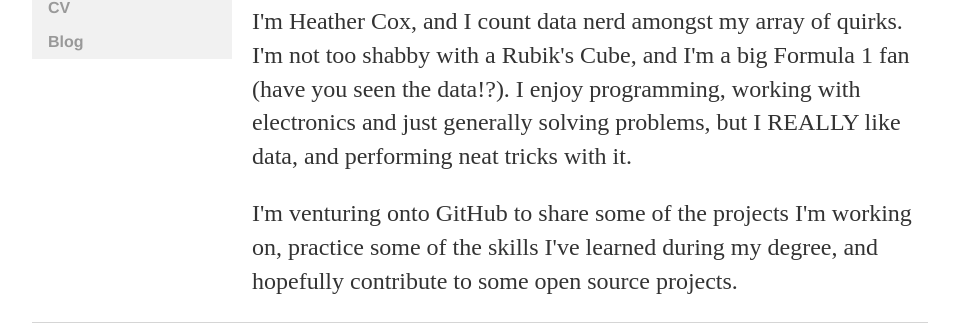
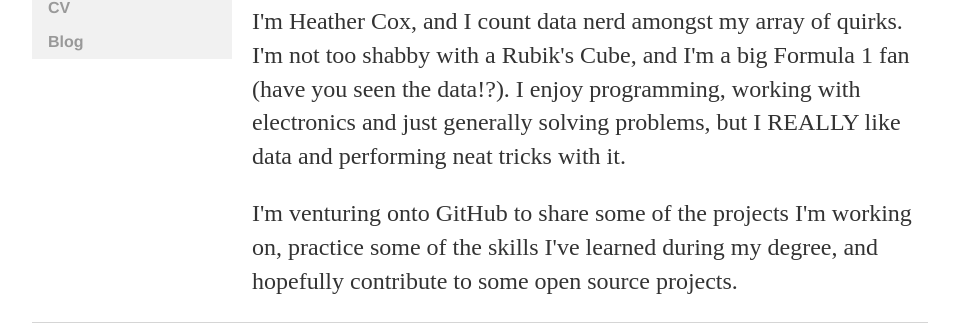
Before and after one commit to obsidiangecko/obsidiangecko.github.io, a Jekyll site: the page built from about.html, in a window 1280 px wide. Shown: the part 137-473 px from the top of the page, without its empty margins (160-1119 px from the left). Built offline with Jekyll 4.4.1, drawn with Linux system fonts in a browser that asks for light colours.

```diff
--- a/about.html
+++ b/about.html
@@ -6,7 +6,7 @@ title: About - Heather Cox, aka Obsidian Gecko
 	<h1>About</h1>
 	<p>I'm Heather Cox, and I count data nerd amongst my array of quirks. I'm not too shabby
   with a Rubik's Cube, and I'm a big Formula 1 fan (have you seen the data!?). I enjoy programming, working with electronics
-  and just generally solving problems, but I REALLY like data, and performing neat tricks with it.
+  and just generally solving problems, but I REALLY like data and performing neat tricks with it.
   </p>
   <p>I'm venturing onto GitHub to share some of the projects I'm working on, practice some of
   the skills I've learned during my degree, and hopefully contribute to some open source projects.
```
